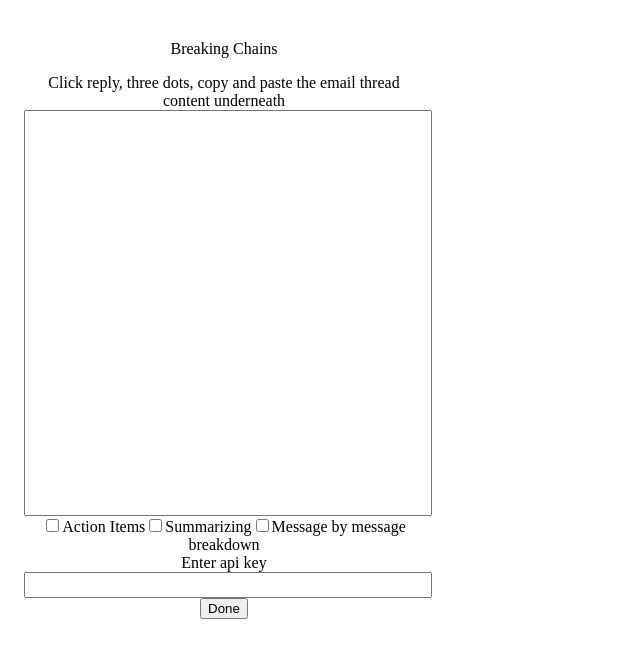
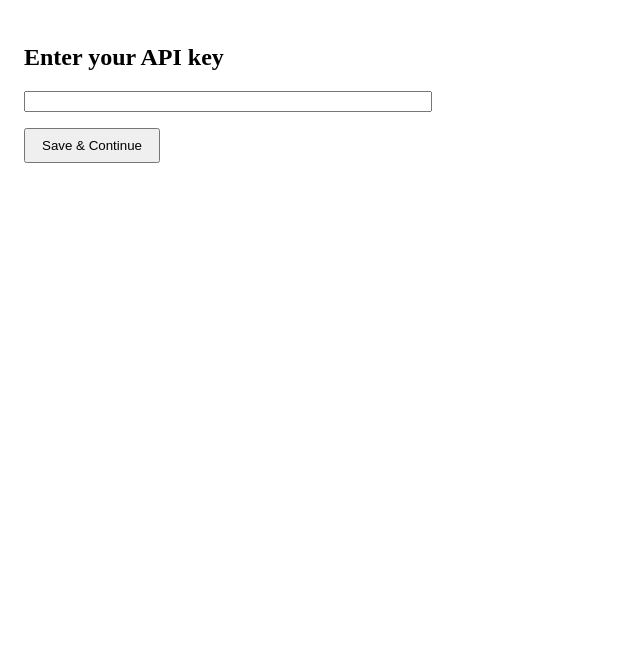
Before and after one commit to tunamoon/emailGPT, a React (Vite) app: page / in a window 1280 px wide. Shown: the top 658 px of the page, without its empty margins (0-640 px from the left). Built offline with nearby package versions, Linux system fonts and the light colour scheme.

Commit message:
additional api key page, adjusted ui

```diff
--- a/src/App.css
+++ b/src/App.css
@@ -8,3 +8,12 @@
   padding: 1rem;
   background-color: white;
 }
+
+button {
+  margin-top: 1rem;
+  padding: 0.5rem 1rem;
+}
+input {
+  display: block;
+  margin-top: 0.5rem;
+}
--- a/src/App.tsx
+++ b/src/App.tsx
@@ -1,113 +1,30 @@
-import React, { useState, ChangeEvent } from "react";
+import React, { useEffect, useState } from "react";
+import ApiKeyForm from "./components/ApiKeyForm";
+import MainScreen from "./components/MainScreen";
 import "./App.css";
-import Hello from "./components/Hello";
 
-interface CheckboxProps {
-  label: string;
-  onChange: (checked: boolean) => void;
-  checked: boolean;
+export default function App() {
+  const [apiKey, setApiKey] = useState<string | null>(null);
+  const [loading, setLoading] = useState(true);
+
+  useEffect(() => {
+    // guard against running outside of Chrome Extension
+    if (chrome?.storage?.local) {
+      chrome.storage.local.get("apiKey", res => {
+        setApiKey(res.apiKey ?? null);
+        setLoading(false);
+      });
+    } else {
+      setLoading(false);
+    }
+  }, []);
+
+  // 2️⃣  Helpers
+  const logout = () =>
+    chrome.storage.local.remove("apiKey", () => setApiKey(null));
+
+  if (loading) return null;              // (tiny splash / skeleton optional)
+  if (!apiKey) return <ApiKeyForm onSave={setApiKey} />;
+
+  return <MainScreen onLogout={logout} />;
 }
-
-const Checkbox: React.FC<CheckboxProps> = ({ label, onChange, checked }) => {
-  const handleChange = (event: ChangeEvent<HTMLInputElement>) => {
-    onChange(event.target.checked);
-  };
-
-  return (
-    <label>
-      <input type="checkbox" checked={checked} onChange={handleChange} />
-      {label}
-    </label>
-  );
-};
-
-function App() {
-  const [isChecked1, setIsChecked1] = useState(false);
-  const [isChecked2, setIsChecked2] = useState(false);
-  const [isChecked3, setIsChecked3] = useState(false);
-  const [textValue, setTextValue] = useState<string>("");
-  const [apiValue, setApiValue] = useState<string>("");
-
-  const handleCheckBoxChange1 = (checked: boolean) => {
-    setIsChecked1(checked);
-  };
-  const handleCheckBoxChange2 = (checked: boolean) => {
-    setIsChecked2(checked);
-  };
-  const handleCheckBoxChange3 = (checked: boolean) => {
-    setIsChecked3(checked);
-  };
-
-  const uncheckOthers = (except: number) => {
-    setIsChecked1(except === 1);
-    setIsChecked2(except === 2);
-    setIsChecked3(except === 3);
-  };
-
-  const handleTextChange = (event: ChangeEvent<HTMLInputElement>) => {
-    setTextValue(event.target.value);
-  };
-
-  const handleApiChange = (event: ChangeEvent<HTMLInputElement>) => {
-    setApiValue(event.target.value);
-  };
-
-  const handleDone = () => {
-    const isCheckboxSelected = isChecked1 || isChecked2 || isChecked3;
-    if (!isCheckboxSelected) {
-      alert("Please select one option.");
-      return;
-    }
-    if (textValue.trim() === "" || apiValue.trim() === "") {
-      alert("Please fill out both the email content and the API key.");
-      return;
-    }
-    alert("All good! Submitting...");
-  };
-
-  return (
-    <div className="App">
-      <p>Breaking Chains</p>
-      <label htmlFor="my-textbox">Click reply, three dots, copy and paste the email thread content underneath</label>
-      <input
-        type="text"
-        id="my-textbox"
-        value={textValue}
-        onChange={handleTextChange}
-        style={{ width: "400px", height: "400px", fontSize: "12px", textAlign: "left"}}
-      />
-      <div>
-        <Checkbox
-          label="Action Items"
-          onChange={(checked) => checked && uncheckOthers(1)}
-          checked={isChecked1}
-        />
-        <Checkbox
-          label="Summarizing"
-          onChange={(checked) => checked && uncheckOthers(2)}
-          checked={isChecked2}
-        />
-        <Checkbox
-          label="Message by message breakdown"
-          onChange={(checked) => checked && uncheckOthers(3)}
-          checked={isChecked3}
-        />
-
-      </div>
-      <div>
-      <label htmlFor="my-textbox" style={{ textAlign: "left"}}>Enter api key</label>
-      <input
-        type="text"
-        id="my-textbox"
-        value={apiValue}
-        onChange={handleApiChange}
-        style={{ width: "400px", height: "20px", fontSize: "12px"}}
-      />
-      </div>
-      <button onClick={handleDone}>Done</button>
-
-    </div>
-  );
-}
-
-export default App;
--- /dev/null
+++ b/src/components/ApiKeyForm.tsx
@@ -0,0 +1,26 @@
+// src/components/ApiKeyForm.tsx
+import React, { useState } from "react";
+
+type Props = { onSave: (key: string) => void };
+
+export default function ApiKeyForm({ onSave }: Props) {
+  const [value, setValue] = useState("");
+
+  const handleSubmit = () => {
+    if (value.trim() === "") return alert("Please enter a key.");
+    chrome.storage.local.set({ apiKey: value }, () => onSave(value));
+  };
+
+  return (
+    <div className="p-4 w-80 space-y-3">
+      <h2>Enter your API key</h2>
+      <input
+        type="text"
+        value={value}
+        onChange={e => setValue(e.target.value)}
+        style={{ width: "100%" }}
+      />
+      <button onClick={handleSubmit}>Save &amp; Continue</button>
+    </div>
+  );
+}
--- /dev/null
+++ b/src/components/MainScreen.tsx
@@ -0,0 +1,109 @@
+import React, { useState, ChangeEvent } from "react";
+import "../App.css";
+
+interface CheckboxProps {
+  label: string;
+  onChange: (checked: boolean) => void;
+  checked: boolean;
+}
+
+type Props = {
+    onLogout: () => void;
+}
+const Checkbox: React.FC<CheckboxProps> = ({ label, onChange, checked }) => {
+  const handleChange = (event: ChangeEvent<HTMLInputElement>) => {
+    onChange(event.target.checked);
+  };
+
+  return (
+    <label>
+      <input type="checkbox" checked={checked} onChange={handleChange} />
+      {label}
+    </label>
+  );
+};
+
+function MainScreen({ onLogout}: Props) {
+  const [isChecked1, setIsChecked1] = useState(false);
+  const [isChecked2, setIsChecked2] = useState(false);
+  const [isChecked3, setIsChecked3] = useState(false);
+  const [textValue, setTextValue] = useState<string>("");
+  const [apiValue, setApiValue] = useState<string>("");
+
+  const handleCheckBoxChange1 = (checked: boolean) => {
+    setIsChecked1(checked);
+  };
+  const handleCheckBoxChange2 = (checked: boolean) => {
+    setIsChecked2(checked);
+  };
+  const handleCheckBoxChange3 = (checked: boolean) => {
+    setIsChecked3(checked);
+  };
+
+  const uncheckOthers = (except: number) => {
+    setIsChecked1(except === 1);
+    setIsChecked2(except === 2);
+    setIsChecked3(except === 3);
+  };
+
+  const handleTextChange = (event: ChangeEvent<HTMLInputElement>) => {
+    setTextValue(event.target.value);
+  };
+
+  const handleApiChange = (event: ChangeEvent<HTMLInputElement>) => {
+    setApiValue(event.target.value);
+  };
+
+  const handleDone = () => {
+    const isCheckboxSelected = isChecked1 || isChecked2 || isChecked3;
+    if (!isCheckboxSelected) {
+      alert("Please select one option.");
+      return;
+    }
+    if (textValue.trim() === "" || apiValue.trim() === "") {
+      alert("Please fill out both the email content and the API key.");
+      return;
+    }
+    alert("All good! Submitting...");
+  };
+
+  return (
+    <div className="App">
+      <p>Breaking Chains</p>
+      <label htmlFor="my-textbox">Click reply, three dots, copy and paste the email thread content underneath</label>
+      <input
+        type="text"
+        id="my-textbox"
+        value={textValue}
+        onChange={handleTextChange}
+        style={{ width: "400px", height: "400px", fontSize: "12px", textAlign: "left"}}
+      />
+      <div>
+        <Checkbox
+          label="Action Items"
+          onChange={(checked) => checked && uncheckOthers(1)}
+          checked={isChecked1}
+        />
+        <Checkbox
+          label="Summarizing"
+          onChange={(checked) => checked && uncheckOthers(2)}
+          checked={isChecked2}
+        />
+        <Checkbox
+          label="Message by message breakdown"
+          onChange={(checked) => checked && uncheckOthers(3)}
+          checked={isChecked3}
+        />
+
+      </div>
+      <div>
+      </div>
+      <button onClick={handleDone}>Done</button>
+      <button onClick={onLogout}>Log out</button>
+
+
+    </div>
+  );
+}
+
+export default MainScreen;
```
